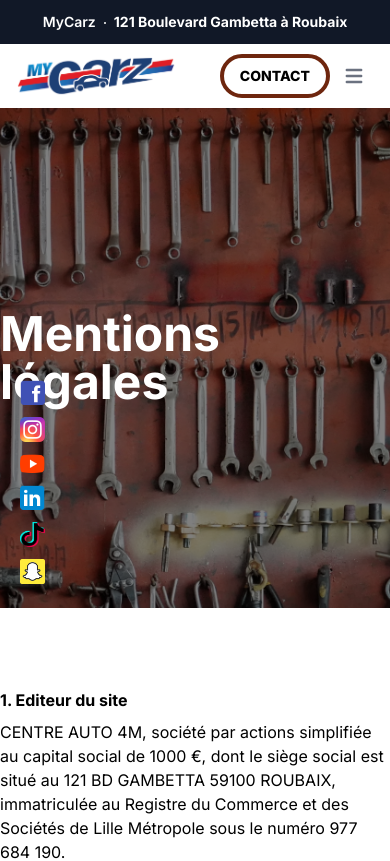
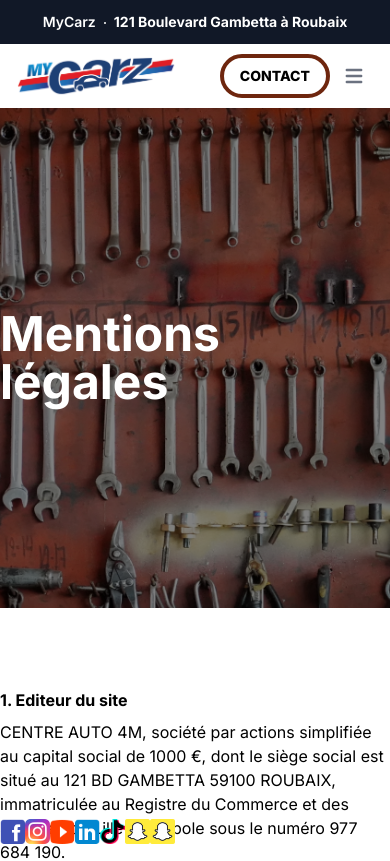
Before and after one commit to Yannis-Alouache/MyCarz, a Next.js app in the folder frontend/: page /mentions-legales in a window 390 px wide. Shown: the top 861 px of the page. Built offline with nearby package versions, Linux system fonts and the light colour scheme.

Commit message:
[~] try add social banner

```diff
--- a/frontend/src/app/_components/SocialSidebar/SocialSidebar.jsx
+++ b/frontend/src/app/_components/SocialSidebar/SocialSidebar.jsx
@@ -8,7 +8,8 @@ import Image from "next/image";
 
 const SocialSidebar = () => {
   return (
-    <div className="fixed left-5 z-50" style={{top: "45vh"}}>
+    <>
+        <div className="hidden lg:block fixed left-5 z-50" style={{top: "45vh"}}>
             <ul className="flex flex-col">
                 <li className="mb-3">
                     <a href="https://www.facebook.com/mycarzfr" className="transition-all ease-in-out duration-300 hover:opacity-50" target="_blank"><Image src={Facebook} className="w-[25px] h-[25px]"/></a>
@@ -30,6 +31,34 @@ const SocialSidebar = () => {
                 </li>
             </ul>
         </div>
+
+
+        <div className="block lg:hidden fixed bottom-0 z-50">
+            <ul className="flex">
+                <li>
+                    <a href="https://www.facebook.com/mycarzfr" className="transition-all ease-in-out duration-300 hover:opacity-50" target="_blank"><Image src={Facebook} className="w-[25px] h-[25px]"/></a>
+                </li>
+                <li>
+                    <a href="https://www.instagram.com/mycarzfr/" className="transition-all ease-in-out duration-300 hover:opacity-50" target="_blank"><Image src={Instagram} className="w-[25px] h-[25px]" /></a>
+                </li>
+                <li>
+                    <a href="https://www.youtube.com/channel/UCHBrNQofk_t62s3-2hQe9fQ" className="transition-all ease-in-out duration-300 hover:opacity-50" target="_blank"><Image src={Youtube} className="w-[25px] h-full" /></a>
+                </li>
+                <li>
+                    <a href="https://www.linkedin.com/company/mycarzfr/" className="transition-all ease-in-out duration-300 hover:opacity-50" target="_blank"><Image src={Linkedin} className="w-[25px] h-[25px]" /></a>
+                </li>
+                <li>
+                    <a href="https://www.tiktok.com/@mycarzfr" className="transition-all ease-in-out duration-300 hover:opacity-50" target="_blank"><Image src={TikTok} className="w-[25px] h-[25px]" /></a>
+                </li>
+                <li>
+                    <a href="https://www.snapchat.com/add/mycarzfr" className=" transition-all ease-in-out duration-300 hover:opacity-50" target="_blank"><Image src={Snapchat} className="w-[25px] h-[25px]" /></a>
+                </li>
+                <li>
+                    <a href="https://api.whatsapp.com/send?phone=15551234567" className=" transition-all ease-in-out duration-300 hover:opacity-50" target="_blank"><Image src={Snapchat} className="w-[25px] h-[25px]" /></a>
+                </li>
+            </ul>
+        </div>
+    </>
   )
 }
 
```
Lines whose indentation alone changed are shown as unchanged.
